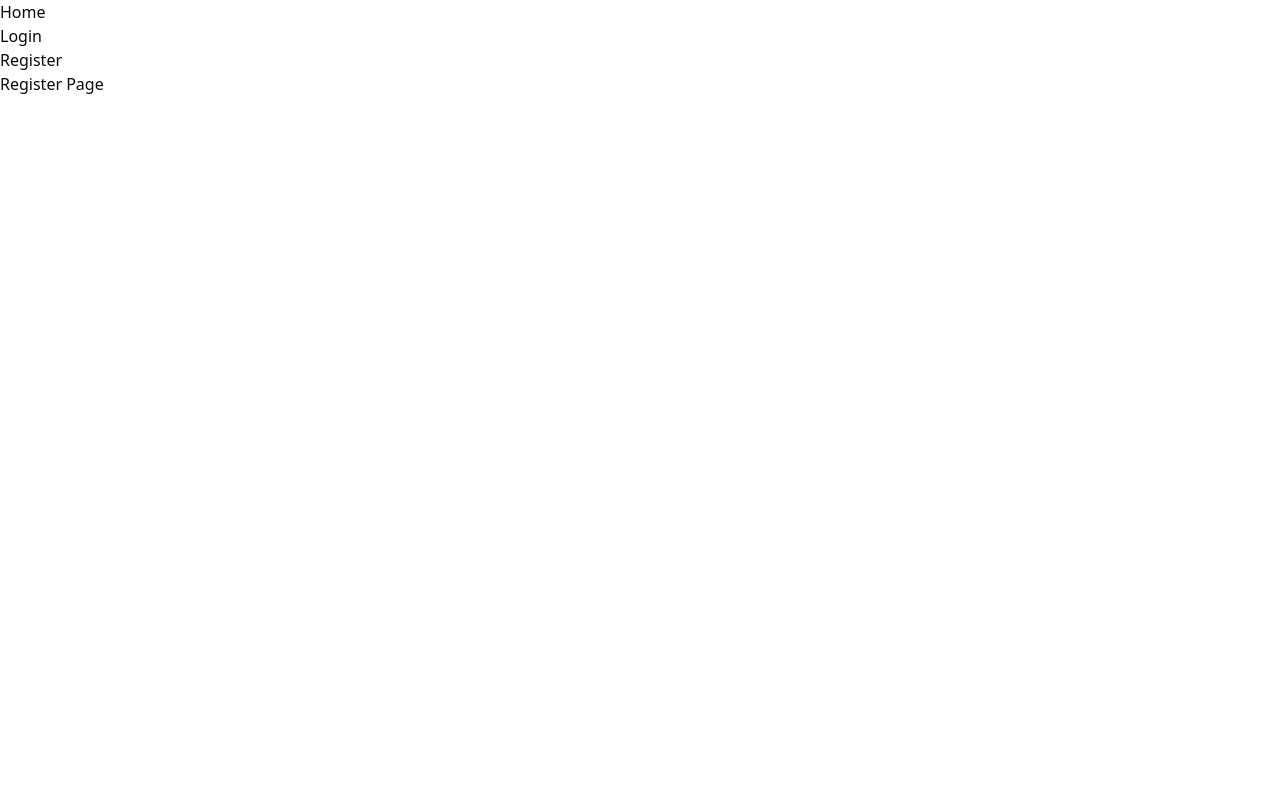
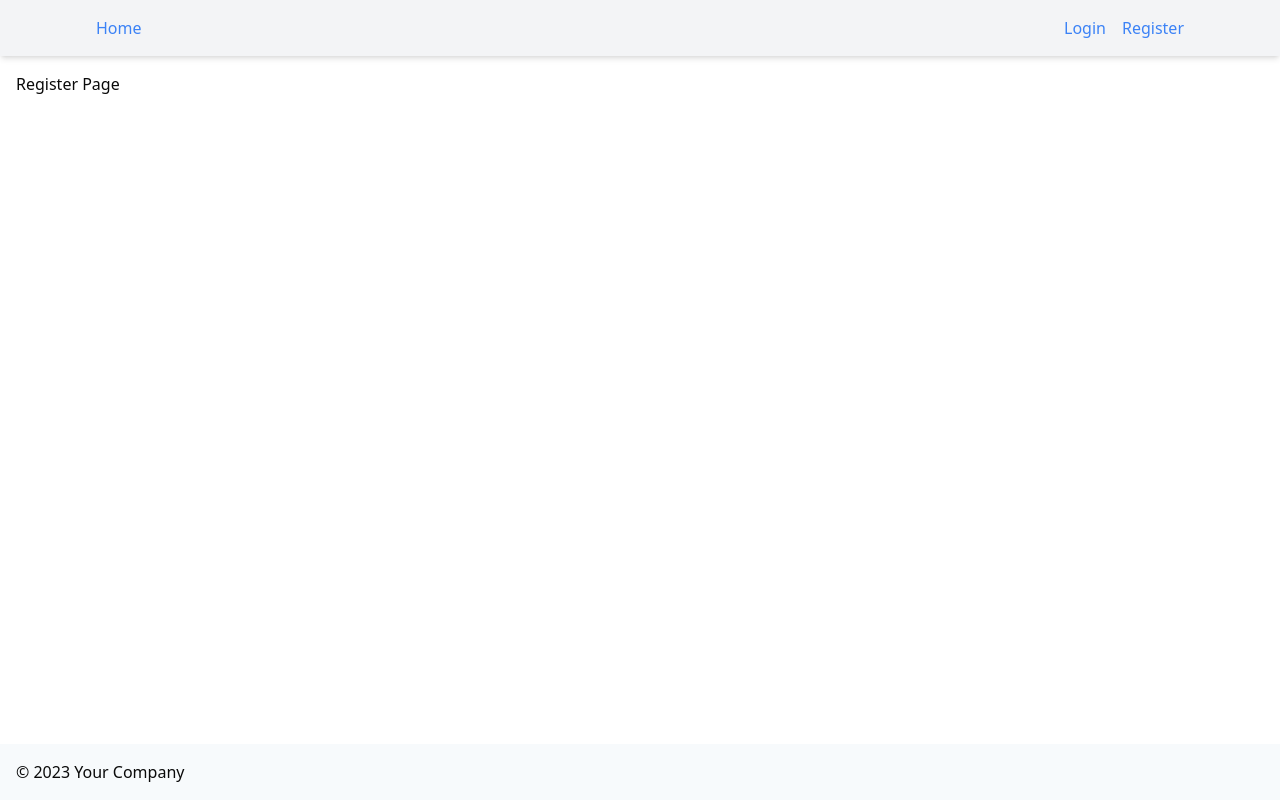
Before and after one commit to Bdmnss/TBC-Collaborative-Project-Front, a React (Vite) app: page /register in a window 1280 px wide. Built offline with nearby package versions, Linux system fonts and the light colour scheme.

Commit message:
KAN-6 Create Header and Footer components

```diff
--- a/src/App.css
+++ b/src/App.css
@@ -0,0 +1,14 @@
+/* App.css */
+html,
+body,
+#root {
+  height: 100%;
+  margin: 0;
+  padding: 0;
+}
+
+header,
+footer {
+  background-color: #f7fafc;
+  padding: 1rem;
+}
--- a/src/App.tsx
+++ b/src/App.tsx
@@ -1,32 +1,31 @@
-import { BrowserRouter as Router, Route, Routes, Link } from 'react-router-dom';
+import { BrowserRouter as Router, Route, Routes } from 'react-router-dom';
 import './App.css';
 import Home from './pages/Home';
 import Login from './pages/Login';
 import Register from './pages/Register';
+import Header from './layout/Header';
+import Footer from './layout/Footer';
 
-function App() {
+const App: React.FC = () => {
   return (
-    <Router>
-      <nav>
-        <ul>
-          <li>
-            <Link to="/">Home</Link>
-          </li>
-          <li>
-            <Link to="/login">Login</Link>
-          </li>
-          <li>
-            <Link to="/register">Register</Link>
-          </li>
-        </ul>
-      </nav>
+    <div className="app-container flex min-h-screen flex-col">
+      <Header />
+      <main className={'flex-1 p-4'}>
         <Routes>
           <Route path="/" element={<Home />} />
           <Route path="/login" element={<Login />} />
           <Route path="/register" element={<Register />} />
         </Routes>
+      </main>
+      <Footer />
+    </div>
+  );
+};
+
+const AppWrapper: React.FC = () => (
+  <Router>
+    <App />
   </Router>
 );
-}
 
-export default App;
+export default AppWrapper;
--- /dev/null
+++ b/src/layout/Footer.tsx
@@ -0,0 +1,11 @@
+import React from 'react';
+
+const Footer: React.FC = () => {
+  return (
+    <footer>
+      <p>&copy; 2023 Your Company</p>
+    </footer>
+  );
+};
+
+export default Footer;
--- /dev/null
+++ b/src/layout/Header.tsx
@@ -0,0 +1,35 @@
+import React from 'react';
+import { Link } from 'react-router-dom';
+
+const Header: React.FC = () => {
+  return (
+    <header className="bg-gray-100 p-4 shadow-md">
+      <nav className="mx-20">
+        <ul className="flex items-center justify-between">
+          <li>
+            <Link to="/" className="text-blue-500 hover:text-blue-700">
+              Home
+            </Link>
+          </li>
+          <div className="flex space-x-4">
+            <li>
+              <Link to="/login" className="text-blue-500 hover:text-blue-700">
+                Login
+              </Link>
+            </li>
+            <li>
+              <Link
+                to="/register"
+                className="text-blue-500 hover:text-blue-700"
+              >
+                Register
+              </Link>
+            </li>
+          </div>
+        </ul>
+      </nav>
+    </header>
+  );
+};
+
+export default Header;
```
Lines whose indentation alone changed are shown as unchanged.
